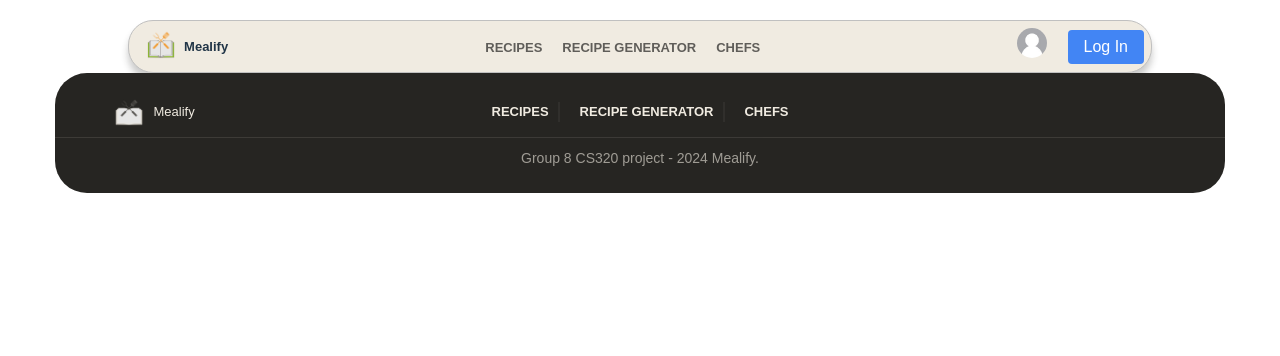
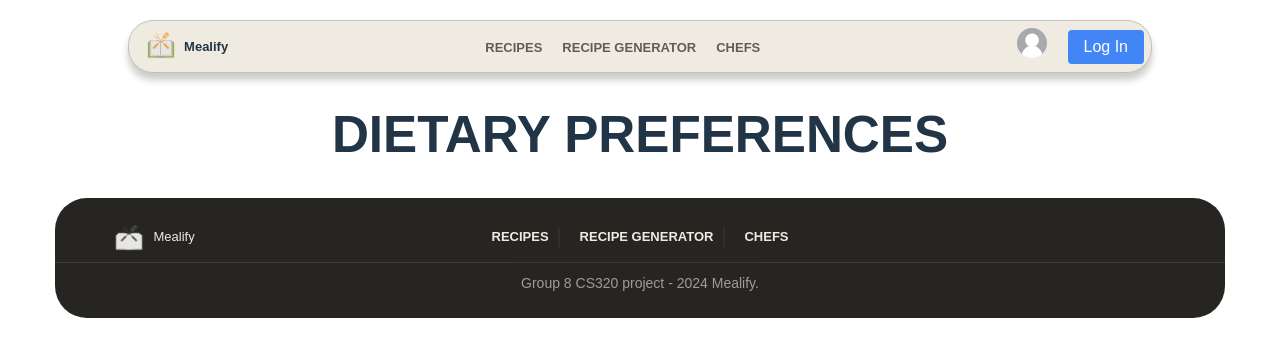
Before and after one commit to sh1v-ansh/recipe-generator-app, a Vue app in the folder client/: page /preferences in a window 1280 px wide. Shown: the top 356 px of the page. Built offline with nearby package versions, Linux system fonts and the light colour scheme; no server answers.

Commit message:
working on Preferences

```diff
--- a/client/src/App.vue
+++ b/client/src/App.vue
@@ -30,6 +30,7 @@ import RecipeFilter from "./components/Filter.vue";
 import NavBar from "./components/NavBar.vue";
 import FooterBar from "./components/FooterBar.vue";
 import GeneratedRecipes from './GeneratedRecipes.vue';
+import Preferences from './Preferences.vue';
 //import axios from "axios";
 
 export default {
@@ -39,6 +40,7 @@ export default {
     RecipeFilter,
     FooterBar,
     GeneratedRecipes,
+    Preferences,
   },
 };
 </script>
--- /dev/null
+++ b/client/src/Preferences.vue
@@ -0,0 +1,11 @@
+<template>
+<h1>DIETARY PREFERENCES</h1>
+</template>
+
+<script>
+
+</script>
+
+<style>
+
+</style>
--- a/client/src/components/NavBar.vue
+++ b/client/src/components/NavBar.vue
@@ -18,7 +18,7 @@
       />
       <ul v-if="isDropdownOpen" class="dropdown-menu">
         <li @click="goToProfile">Profile</li>
-        <li @click="goToSettings">Settings</li>
+        <li @click="goToPreferences">Preferences</li>
         <li @click="logout">Logout</li>
       </ul>
     </div>
@@ -34,6 +34,9 @@
 import { ref, onMounted } from 'vue';
 import { getAuth, signInWithPopup, GoogleAuthProvider, signOut, onAuthStateChanged } from 'firebase/auth';
 import { auth } from '../firebaseConfig';
+import { useRouter } from 'vue-router';
+
+const router = useRouter();
 
 const isDropdownOpen = ref(false);
 
@@ -46,9 +49,9 @@ const goToProfile = () => {
   // Add Vue Router navigation: this.$router.push('/profile');
 };
 
-const goToSettings = () => {
-  console.log('Navigating to Settings...');
-  // Add Vue Router navigation: this.$router.push('/settings');
+const goToPreferences = () => {
+  console.log('Navigating to Preferences...');
+  router.push('/preferences')
 };
 
 const logout = () => {
--- a/client/src/router.js
+++ b/client/src/router.js
@@ -3,13 +3,15 @@ import Recipes from './Recipes.vue';
 import RecipeGenerator from './RecipeGenerator.vue';
 import Chefs from './Chefs.vue';
 import GeneratedRecipes from './GeneratedRecipes.vue';
+import Preferences from './Preferences.vue';
 
 const routes = [
     { path: '/', redirect: '/recipes' }, //Default page
     { path: '/recipes', component: Recipes },
     { path: '/recipe-generator', component: RecipeGenerator },
     { path: '/chefs', component: Chefs },
-    {path: '/meal-plan', component: GeneratedRecipes},
+    { path: '/meal-plan', component: GeneratedRecipes },
+    { path: '/preferences', component: Preferences },
 ];
 
 const router = createRouter({
--- a/package.json
+++ b/package.json
@@ -1,5 +1,6 @@
 {
   "dependencies": {
+    "lucide-react": "^0.468.0",
     "vite": "^5.4.10"
   }
 }
```
Also changed, not shown: 1 other file (tests, documents, lock files or other folders).
